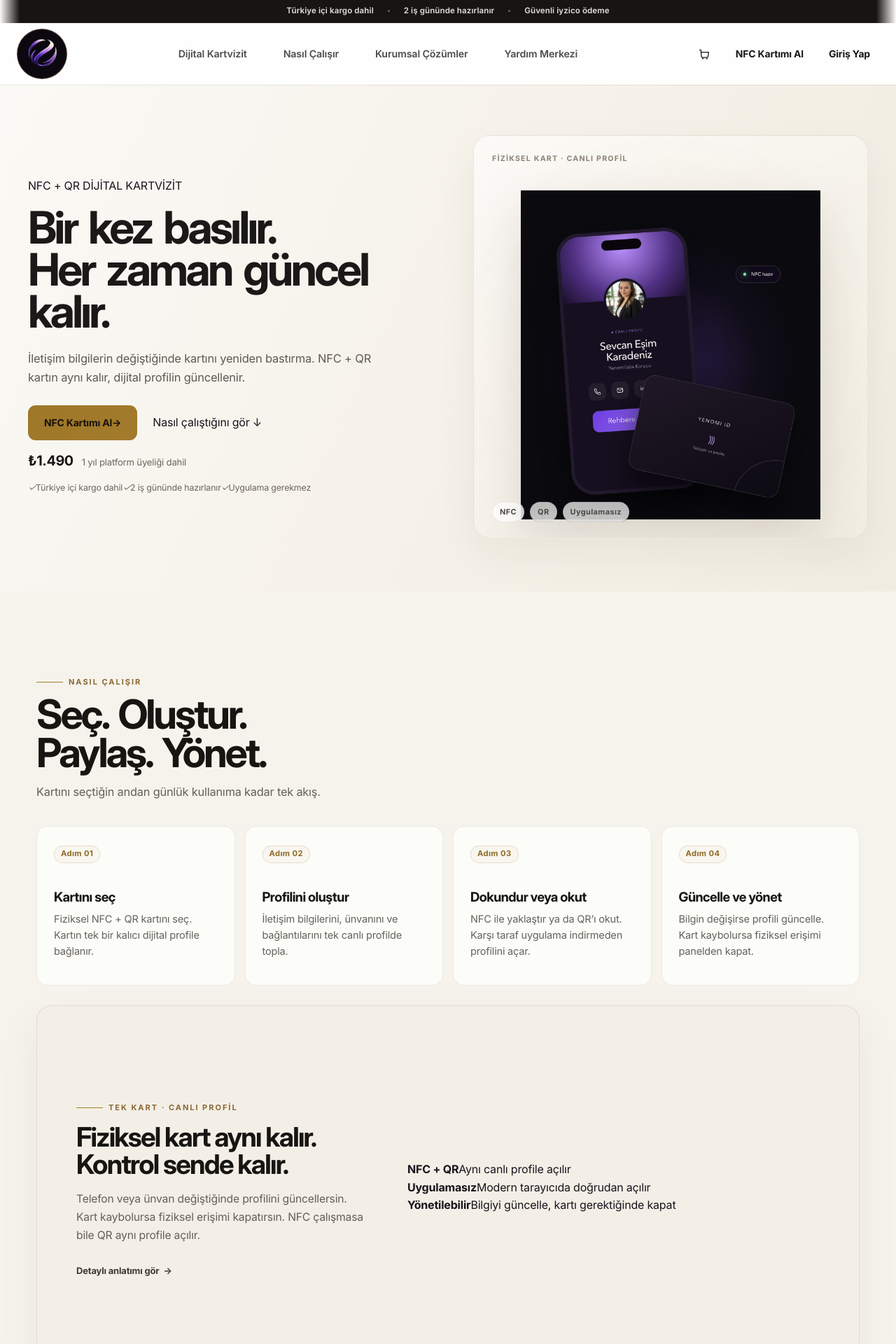
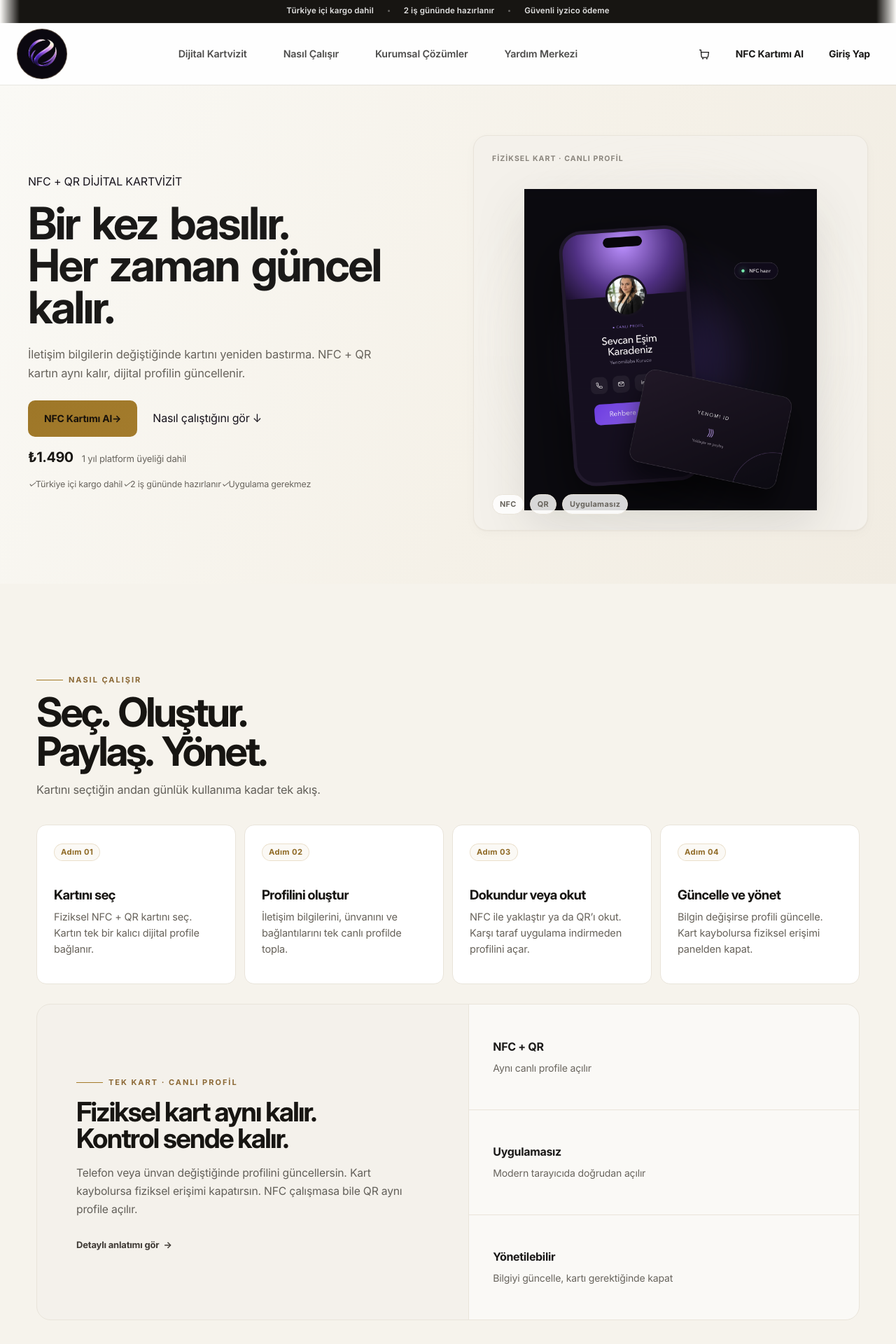
Before and after one commit to sevcanesim/id_system, a Next.js app: page / in a window 1280 px wide. Shown: the top 1920 px of the page at 70% size. Built offline with nearby package versions, Linux system fonts and the light colour scheme; no server answers.

Commit message:
style(home): align premium polish with semantic tokens and natural motion

```diff
--- a/app/home-premium-polish.module.css
+++ b/app/home-premium-polish.module.css
@@ -15,15 +15,15 @@
   max-width: 650px;
   font-size: clamp(4rem, 4.55vw, 5.35rem) !important;
   line-height: 0.94 !important;
-  letter-spacing: -0.058em !important;
+  letter-spacing: -0.04em !important;
   font-weight: 620 !important;
 }
 
 .heroCopy > p {
   max-width: 520px;
   font-size: 1.03rem !important;
-  line-height: 1.62 !important;
-  color: #5f5a52 !important;
+  line-height: 1.6 !important;
+  color: var(--text-secondary) !important;
 }
 
 .heroActions {
@@ -32,10 +32,30 @@
 }
 
 .heroActions :global(.home-mockup__button) {
-  min-height: 50px;
+  min-height: var(--control-height-lg);
   padding-inline: 23px;
-  border-radius: 11px;
+  border-radius: var(--radius-sm);
   box-shadow: none;
+  transition:
+    transform var(--motion-fast) var(--ease-emphasis),
+    background-color var(--motion-fast) var(--ease-standard),
+    border-color var(--motion-fast) var(--ease-standard);
+}
+
+.heroActions :global(.home-mockup__button:hover) {
+  transform: translateY(-1px);
+}
+
+.heroActions :global(.home-mockup__button:active) {
+  transform: scale(.985);
+}
+
+.heroActions :global(.home-premium__hero-secondary) {
+  transition: color var(--motion-fast) var(--ease-standard), transform var(--motion-fast) var(--ease-emphasis);
+}
+
+.heroActions :global(.home-premium__hero-secondary:hover) {
+  transform: translateY(-1px);
 }
 
 .heroOffer {
@@ -47,7 +67,7 @@
 }
 
 .heroOffer span {
-  color: #6a655d;
+  color: var(--text-secondary);
 }
 
 .heroTrust {
@@ -56,19 +76,17 @@
 
 .heroTrust span {
   font-size: 0.78rem !important;
-  color: #6b665f !important;
+  color: var(--text-secondary) !important;
 }
 
 .heroStage {
   position: relative;
-  min-height: 520px;
+  min-height: 500px;
   padding: 62px 38px 42px;
-  border: 1px solid rgba(31, 27, 21, 0.07);
-  border-radius: 24px;
-  background:
-    radial-gradient(circle at 52% 44%, rgba(181, 141, 69, 0.10), transparent 43%),
-    linear-gradient(145deg, rgba(255, 255, 255, 0.58), rgba(242, 237, 226, 0.76));
-  box-shadow: 0 22px 58px rgba(37, 30, 20, 0.055);
+  border: 1px solid var(--border-subdued);
+  border-radius: var(--radius-lg);
+  background: var(--surface-soft);
+  box-shadow: var(--shadow-xs);
 }
 
 .stageEyebrow {
@@ -77,21 +95,22 @@
   left: 26px;
   z-index: 3;
   font-size: 0.66rem;
-  font-weight: 750;
-  letter-spacing: 0.12em;
-  color: #8a8175;
+  font-weight: 650;
+  letter-spacing: 0.1em;
+  color: var(--text-tertiary);
 }
 
 .heroGlow {
-  width: 58% !important;
-  background: rgba(176, 136, 65, 0.085) !important;
-  filter: blur(78px) !important;
+  width: 54% !important;
+  background: var(--primary-subtle) !important;
+  filter: blur(72px) !important;
+  opacity: .72;
 }
 
 .heroProductImage {
-  width: min(88%, 545px) !important;
-  transform: translateY(16px);
-  filter: drop-shadow(0 28px 36px rgba(28, 23, 16, 0.13)) !important;
+  width: min(86%, 530px) !important;
+  transform: translateY(14px);
+  filter: drop-shadow(0 24px 34px rgba(28, 23, 16, 0.11)) !important;
 }
 
 .capabilities {
@@ -109,61 +128,104 @@
   align-items: center;
   min-height: 29px;
   padding: 0 10px;
-  border: 1px solid rgba(31, 27, 21, 0.08);
-  border-radius: 999px;
-  background: rgba(255, 255, 255, 0.72);
-  backdrop-filter: blur(10px);
+  border: 1px solid var(--border-subdued);
+  border-radius: var(--radius-full);
+  background: color-mix(in srgb, var(--surface-card) 84%, transparent);
   font-size: 0.68rem;
-  font-weight: 700;
-  letter-spacing: 0.04em;
-  color: #4e4942;
+  font-weight: 650;
+  letter-spacing: 0.03em;
+  color: var(--text-secondary);
 }
 
 .sectionRhythm {
-  padding-top: 112px !important;
-  padding-bottom: 112px !important;
+  padding-top: var(--space-30) !important;
+  padding-bottom: var(--space-30) !important;
 }
 
 .stepsGrid {
-  gap: 14px !important;
+  gap: 12px !important;
 }
 
 .step {
-  border-radius: 16px !important;
-  background: rgba(255, 255, 255, 0.70) !important;
+  border-radius: var(--radius-md) !important;
+  border-color: var(--border-subdued) !important;
+  background: var(--surface-card) !important;
   box-shadow: none !important;
-  transition: transform 180ms ease, border-color 180ms ease, background 180ms ease;
+  transition:
+    transform var(--motion-fast) var(--ease-emphasis),
+    border-color var(--motion-fast) var(--ease-standard),
+    background-color var(--motion-fast) var(--ease-standard);
 }
 
 .step:hover {
-  transform: translateY(-2px);
-  border-color: rgba(156, 113, 31, 0.18) !important;
-  background: rgba(255, 255, 255, 0.88) !important;
+  transform: translateY(-1px);
+  border-color: var(--border-strong) !important;
+  background: var(--surface-card) !important;
 }
 
 .productStory {
   margin-top: 28px !important;
-  border-radius: 22px !important;
-  box-shadow: 0 24px 64px rgba(37, 30, 20, 0.055);
+  border-radius: var(--radius-lg) !important;
+  border-color: var(--border-subdued) !important;
+  background: var(--surface-soft) !important;
+  box-shadow: none !important;
 }
 
-.proofGrid {
-  margin-top: 34px !important;
+.productStoryEditorial {
+  grid-template-columns: minmax(0, 1.05fr) minmax(320px, .95fr) !important;
+  min-height: 0 !important;
+}
+
+.editorialFacts {
+  display: grid;
+  align-self: stretch;
+  border-left: 1px solid var(--border-subdued);
+  background: color-mix(in srgb, var(--surface-card) 58%, transparent);
+}
+
+.editorialFacts > div {
+  display: grid;
+  align-content: center;
+  gap: 6px;
+  min-height: 150px;
+  padding: 28px 34px;
+}
+
+.editorialFacts > div + div {
+  border-top: 1px solid var(--border-subdued);
+}
+
+.editorialFacts strong {
+  color: var(--text-primary);
+  font-size: 1rem;
+  font-weight: 650;
+  letter-spacing: -0.02em;
+}
+
+.editorialFacts span {
+  color: var(--text-secondary);
+  font-size: .88rem;
+  line-height: 1.55;
 }
 
 .pathGrid article {
-  border-radius: 18px !important;
+  border-radius: var(--radius-card) !important;
+  border-color: var(--border-subdued) !important;
   box-shadow: none !important;
 }
 
+.pathGrid article:first-child {
+  background: var(--surface-card) !important;
+}
+
 .comparison {
-  padding-top: 112px !important;
-  padding-bottom: 120px !important;
+  padding-top: var(--space-30) !important;
+  padding-bottom: var(--space-30) !important;
 }
 
 .final {
-  padding-top: 120px !important;
-  padding-bottom: 120px !important;
+  padding-top: var(--space-30) !important;
+  padding-bottom: var(--space-30) !important;
 }
 
 @media (max-width: 1180px) {
@@ -178,12 +240,12 @@
   }
 
   .heroStage {
-    min-height: 480px;
+    min-height: 470px;
     padding: 58px 24px 34px;
   }
 
   .heroProductImage {
-    width: min(90%, 490px) !important;
+    width: min(88%, 480px) !important;
   }
 }
 
@@ -204,14 +266,34 @@
   }
 
   .heroStage {
-    min-height: 500px;
+    min-height: 480px;
     width: 100%;
     max-width: 720px;
     margin: 0 auto;
   }
 
   .heroProductImage {
-    width: min(82%, 520px) !important;
+    width: min(80%, 500px) !important;
+  }
+
+  .productStoryEditorial {
+    grid-template-columns: 1fr !important;
+  }
+
+  .editorialFacts {
+    grid-template-columns: repeat(3, 1fr);
+    border-left: 0;
+    border-top: 1px solid var(--border-subdued);
+  }
+
+  .editorialFacts > div {
+    min-height: 130px;
+    padding: 24px;
+  }
+
+  .editorialFacts > div + div {
+    border-top: 0;
+    border-left: 1px solid var(--border-subdued);
   }
 }
 
@@ -223,8 +305,8 @@
 
   .heroCopy h1 {
     font-size: clamp(2.75rem, 12vw, 3.85rem) !important;
-    line-height: 0.96 !important;
-    letter-spacing: -0.05em !important;
+    line-height: 0.97 !important;
+    letter-spacing: -0.035em !important;
   }
 
   .heroCopy > p {
@@ -263,9 +345,9 @@
   }
 
   .heroStage {
-    min-height: 390px;
+    min-height: 380px;
     padding: 54px 14px 50px;
-    border-radius: 20px;
+    border-radius: var(--radius-card);
   }
 
   .stageEyebrow {
@@ -275,8 +357,8 @@
   }
 
   .heroProductImage {
-    width: min(88%, 410px) !important;
-    transform: translateY(10px);
+    width: min(86%, 400px) !important;
+    transform: translateY(8px);
   }
 
   .capabilities {
@@ -286,8 +368,8 @@
   }
 
   .sectionRhythm {
-    padding-top: 78px !important;
-    padding-bottom: 78px !important;
+    padding-top: var(--space-20) !important;
+    padding-bottom: var(--space-20) !important;
   }
 
   .stepsGrid {
@@ -299,26 +381,45 @@
   }
 
   .productStory {
-    border-radius: 18px !important;
+    border-radius: var(--radius-card) !important;
+  }
+
+  .editorialFacts {
+    grid-template-columns: 1fr;
+  }
+
+  .editorialFacts > div {
+    min-height: 0;
+    padding: 20px 24px;
+  }
+
+  .editorialFacts > div + div {
+    border-left: 0;
+    border-top: 1px solid var(--border-subdued);
   }
 
   .comparison {
-    padding-top: 84px !important;
-    padding-bottom: 90px !important;
+    padding-top: var(--space-20) !important;
+    padding-bottom: var(--space-24) !important;
   }
 
   .final {
-    padding-top: 88px !important;
-    padding-bottom: 88px !important;
+    padding-top: var(--space-24) !important;
+    padding-bottom: var(--space-24) !important;
   }
 }
 
 @media (prefers-reduced-motion: reduce) {
-  .step {
+  .step,
+  .heroActions :global(.home-mockup__button),
+  .heroActions :global(.home-premium__hero-secondary) {
     transition: none;
   }
 
-  .step:hover {
+  .step:hover,
+  .heroActions :global(.home-mockup__button:hover),
+  .heroActions :global(.home-mockup__button:active),
+  .heroActions :global(.home-premium__hero-secondary:hover) {
     transform: none;
   }
 }
```
